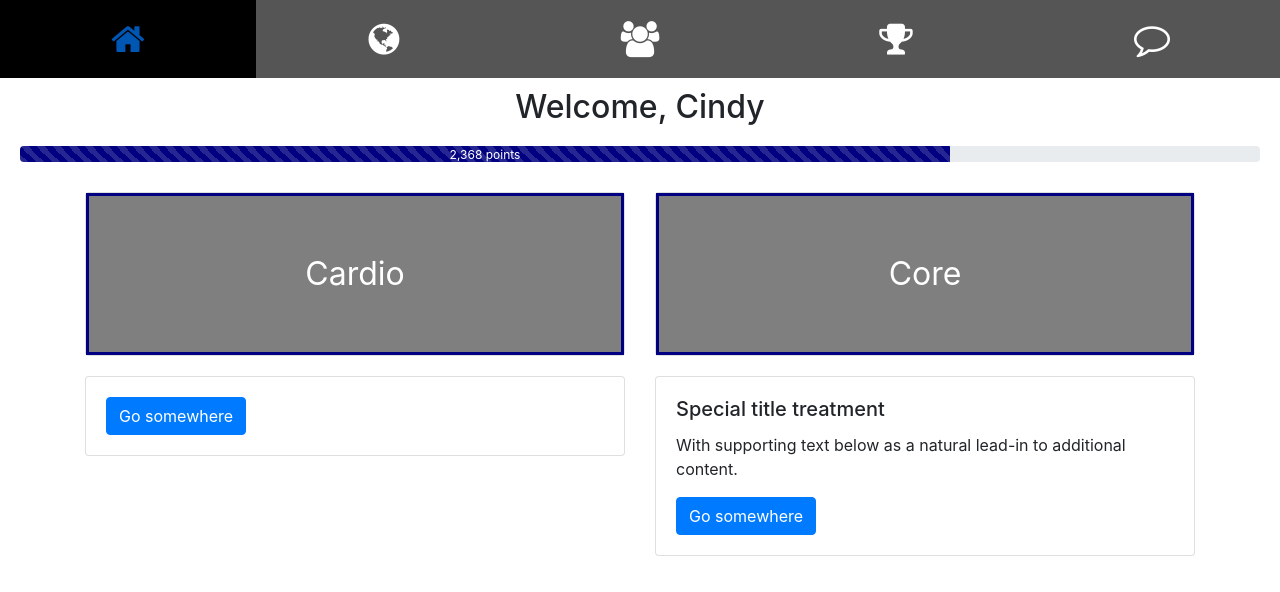
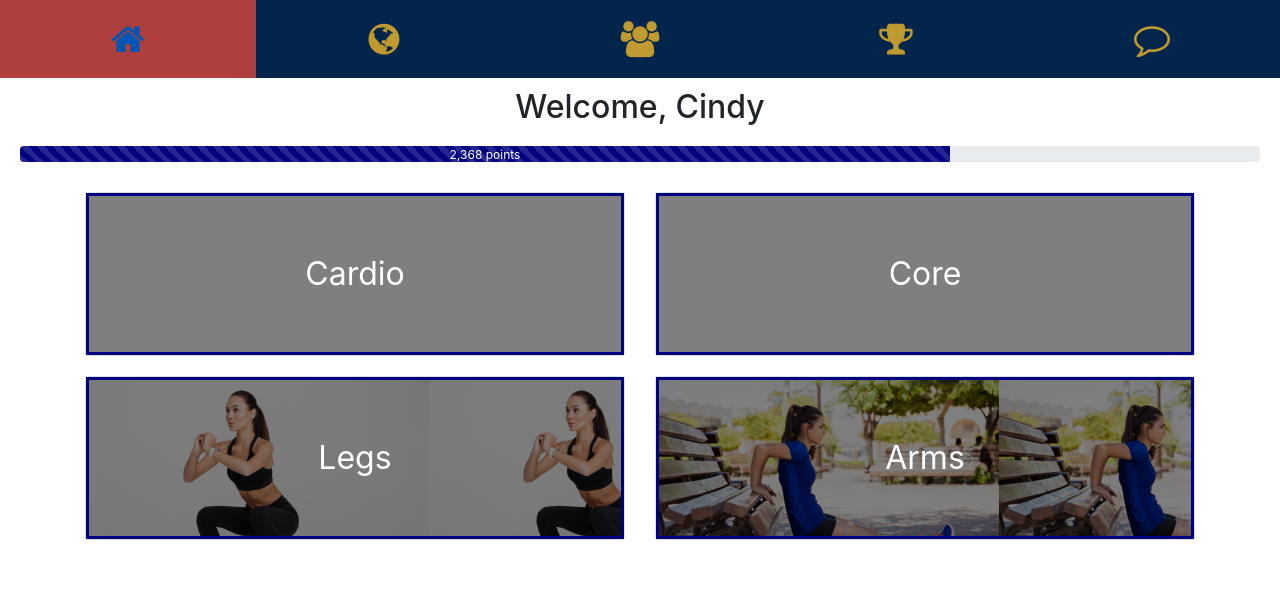
Before and after one commit to msaini26/citrus-hacks-2021, a website: page home.html in a window 1280 px wide. Drawn offline with nearby package versions, Linux system fonts and the light colour scheme.

Commit message:
added images and edited home page

```diff
--- a/dashboard.css
+++ b/dashboard.css
@@ -1,6 +1,6 @@
 .icon-bar {
     width: 100%; /* Full-width */
-    background-color: #555; /* Dark-grey background */
+    background-color: #03254c; /* Dark-grey background */
     overflow: auto; /* Overflow due to float */
   }
 
@@ -10,16 +10,16 @@
     width: 20%; /* Equal width (5 icons with 20% width each = 100%) */
     padding: 12px 0; /* Some top and bottom padding */
     transition: all 0.3s ease; /* Add transition for hover effects */
-    color: white; /* White text color */
+    color: #be9a30; /* White text color */
     font-size: 36px; /* Increased font size */
   }
 
   .icon-bar a:hover {
-    background-color: #000; /* Add a hover color */
+    background-color: rgb(175, 62, 62); /* Add a hover color */
   }
 
   .active {
-    background-color: #4CAF50; /* Add an active/current color */
+    background-color: whitesmoke; /* Add an active/current color */
   }
 
   /* progress bar */
@@ -59,6 +59,20 @@
 
   }
 
+  .legs {
+    background-image: linear-gradient( rgba(0, 0, 0, 0.5), rgba(0, 0, 0, 0.5) ),url("images/legs.jpg");
+    border: 3px navy solid;
+    background-size: 340px;
+
+  }
+
+  .arms {
+    background-image: linear-gradient( rgba(0, 0, 0, 0.5), rgba(0, 0, 0, 0.5) ),url("images/arms.jpg");
+    border: 3px navy solid;
+    background-size: 340px;
+
+  }
+
   .placeholder {
     padding: 50px;
   }
--- a/home.html
+++ b/home.html
@@ -55,12 +55,9 @@
                     <a href="random.html">
                         <div class="card-body core">
                             <p class="placeholder"></p>
-                          <!-- <img src="images/cardio.jpg" alt=""> -->
-                          <!-- <a href="#" class="btn btn-primary">Go somewhere</a> -->
-                          <!-- <button class="btn">Cardio</button> -->
-                          <p class="categ">Core</p>
+                            <p class="categ">Core</p>
                         </div>
-                        </a>
+                    </a>
                       </div>
                   </div>
                 </div>
@@ -72,20 +69,22 @@
             <div class="row">
                 <div class="col-sm-6">
                   <div class="card">
-                    <div class="card-body">
-                      <!-- <h5 class="card-title">Special title treatment</h5>
-                      <p class="card-text">With supporting text below as a natural lead-in to additional content.</p> -->
-                      <a href="#" class="btn btn-primary">Go somewhere</a>
-                    </div>
+                    <a href="random.html">
+                      <div class="card-body legs">
+                          <p class="placeholder"></p>
+                          <p class="categ">Legs</p>
+                      </div>
+                    </a>
                   </div>
                 </div>
                 <div class="col-sm-6">
                   <div class="card">
-                    <div class="card-body">
-                      <h5 class="card-title">Special title treatment</h5>
-                      <p class="card-text">With supporting text below as a natural lead-in to additional content.</p>
-                      <a href="#" class="btn btn-primary">Go somewhere</a>
-                    </div>
+                    <a href="random.html">
+                      <div class="card-body arms">
+                          <p class="placeholder"></p>
+                          <p class="categ">Arms</p>
+                      </div>
+                    </a>
                   </div>
                 </div>
               </div>
```
Also changed, not shown: images/arms.jpg (added), images/legs.jpg (added).
